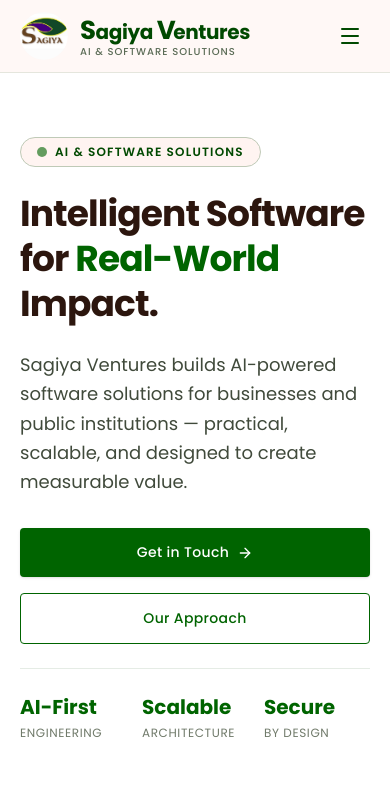
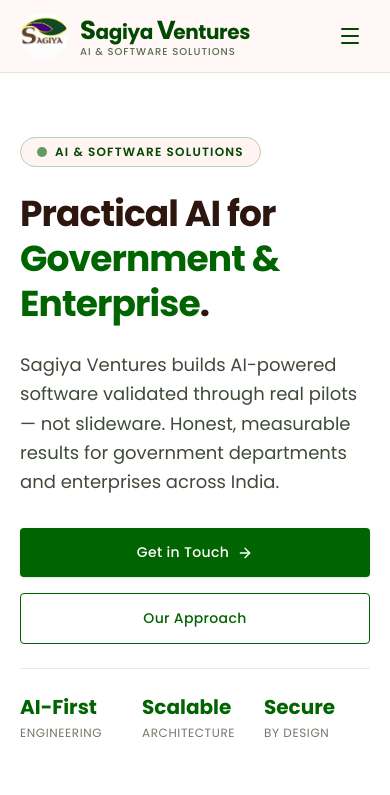
Before and after one commit to sagiyaventures/sagiya-website, a React (Vite) app: page / in a window 390 px wide. Shown: the top 795 px of the page. Built offline with nearby package versions, Linux system fonts and the light colour scheme.

Commit message:
content: update hero headline; seo: add phone to schema

```diff
--- a/index.html
+++ b/index.html
@@ -53,6 +53,7 @@
       },
       "contactPoint": {
         "@type": "ContactPoint",
+        "telephone": "+91-97900-97716",
         "email": "sagiyaventures@gmail.com",
         "contactType": "customer support"
       }
--- a/src/components/HeroSection.tsx
+++ b/src/components/HeroSection.tsx
@@ -22,11 +22,11 @@
           </div>
 
           <h1 className="font-headline text-4xl sm:text-5xl lg:text-[56px] font-bold text-[#2c160e] tracking-tight leading-tight">
-            Intelligent Software for <span className="text-[#006400]">Real-World</span> Impact.
+            Practical AI for <span className="text-[#006400]">Government &amp; Enterprise</span>.
           </h1>
 
           <p className="font-body text-lg md:text-[18px] text-[#404a3b] leading-relaxed max-w-xl">
-            Sagiya Ventures builds AI-powered software solutions for businesses and public institutions — practical, scalable, and designed to create measurable value.
+            Sagiya Ventures builds AI-powered software validated through real pilots — not slideware. Honest, measurable results for government departments and enterprises across India.
           </p>
 
           <div className="flex flex-col sm:flex-row items-stretch sm:items-center gap-4 pt-2">
```
